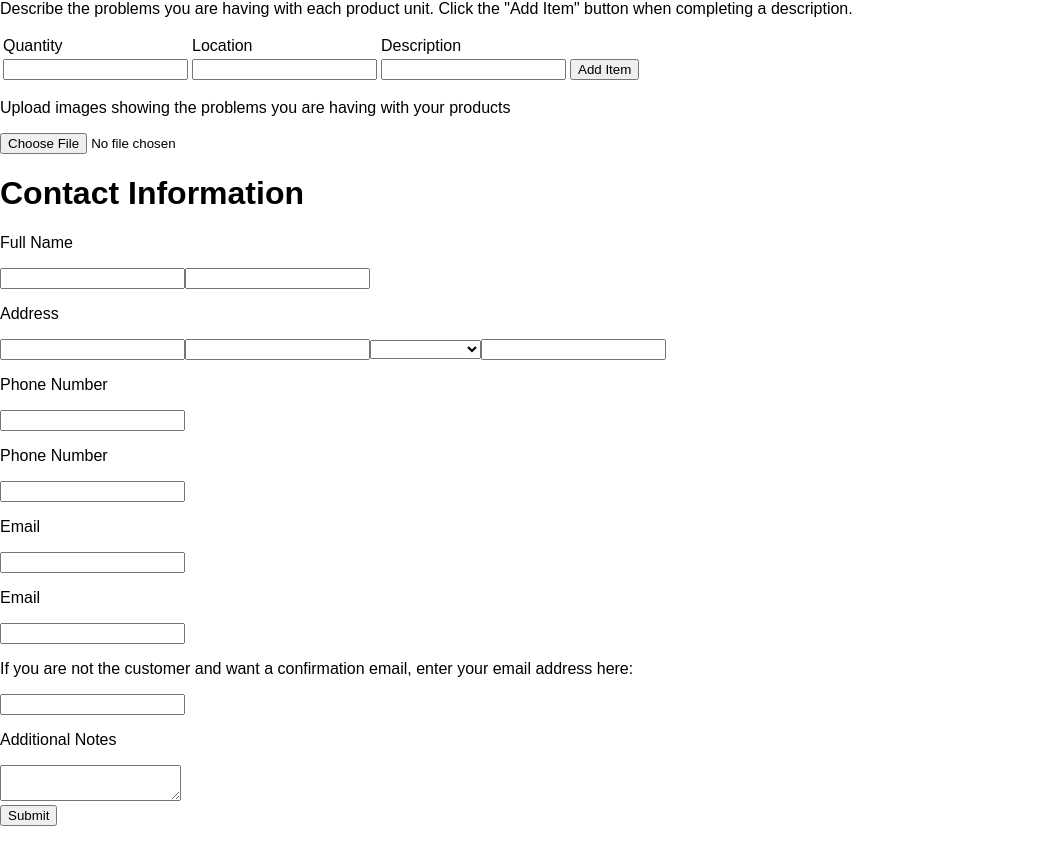
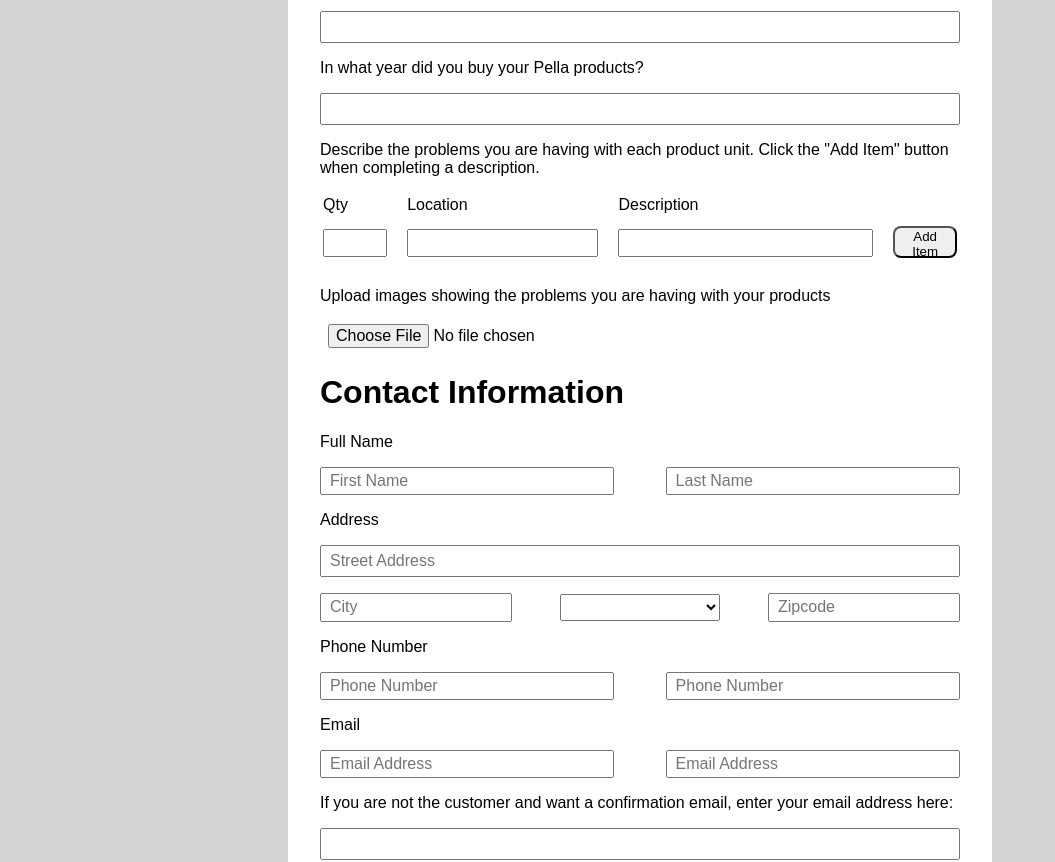
Before and after one commit to sgarrs/service-form, a React (Create React App) app: page / in a window 1280 px wide. Shown: the part 501-1363 px from the top of the page, without its empty margins (0-1055 px from the left). Before the commit the page ends 1327 px from the top, so only its background shows below. Built offline with nearby package versions, Linux system fonts and the light colour scheme.

Commit message:
add general form style

```diff
--- a/src/App.css
+++ b/src/App.css
@@ -0,0 +1,139 @@
+body {
+  box-sizing: border-box;
+  background: lightgray;
+  font-size: 16px;
+}
+
+.App {
+  width: 100%;
+}
+
+input, select {
+  font-size: 1rem;
+  padding: .2rem 0 .2rem .5rem;
+  box-sizing: border-box;
+}
+
+label {
+  margin-bottom: 1rem;
+}
+
+form {
+  width: 50%;
+  margin: 1rem auto;
+  background: white;
+  padding: 2rem;
+}
+
+form > label > select,
+form > label > input {
+  width: 100%;
+  height: 2rem;
+}
+
+table {
+  width: 100%;
+}
+
+tbody, thead {
+  padding: 0;
+  margin: 0;
+}
+
+tr {
+  display: flex;
+  width: 100%;
+  flex-direction: row;
+  justify-content: space-between;
+  align-items: center;
+  align-content: flex-start;
+  margin-bottom: .5rem;
+}
+
+.lineItemQtyHeader,
+.lineItemLocationHeader,
+.lineItemDescriptionHeader {
+}
+
+.lineItemQty > input, .lineItemLocation > input, .lineItemDescription > input {
+  width: 100%;
+  font-size: 1rem;
+}
+.lineItemQty {
+  width: 10%;
+}
+.lineItemLocation {
+  width: 30%;
+}
+.lineItemDescription {
+  width: 40%;
+}
+.lineItemAdd, .lineItemRemove {
+  width: 10%;
+  text-align: center;
+}
+
+.lineItemAdd > button,
+.lineItemRemove > button {
+  border-radius: .5rem;
+  width: 100%;
+  height: 2rem;
+}
+
+.fullName {
+  display: flex;
+  width: 100%;
+  flex-direction: row;
+  justify-content: space-between;
+}
+
+.fullName > input {
+  width: 46%;
+}
+
+.addressSecondLine {
+  display: flex;
+  width: 100%;
+  flex-direction: row;
+  justify-content: space-between;
+  align-items: center;
+}
+
+.addressSecondLine > input, .addressSecondLine > select {
+  margin-top: 1rem;
+}
+.addressSecondLine > input {
+  width: 30%;
+}
+.addressSecondLine > select {
+  width: 25%;
+}
+
+.phoneNumberLine {
+  display: flex;
+  width: 100%;
+  flex-direction: row;
+  justify-content: space-between;
+}
+
+.phoneNumberLine > input {
+  width: 46%;
+}
+.emailLine {
+  display: flex;
+  width: 100%;
+  flex-direction: row;
+  justify-content: space-between;
+}
+
+.emailLine > input {
+  width: 46%;
+}
+
+textarea {
+  box-sizing: border-box;
+  width: 100%;
+  height: 10rem;
+  padding: .5rem;
+  font-size: 1rem;
+}
--- a/src/App.js
+++ b/src/App.js
@@ -72,11 +72,11 @@ class App extends Component {
         return (
           lineItems.map((line, index) => {
             return (
-              <tr key={`line-item-${index}`}>
-                <td>{line[0]}</td>
-                <td>{line[1]}</td>
-                <td>{line[2]}</td>
-                <td><button onClick={(e) => this.handleRemoveLineItem(e, index)}>-</button></td>
+              <tr className="lineItemList" key={`line-item-${index}`} style={{background: index % 2 ? 'lightgray' : ''}}>
+                <td className="lineItemQty lineItemCell">{line[0]}</td>
+                <td className="lineItemLocation lineItemCell">{line[1]}</td>
+                <td className="lineItemDescription lineItemCell">{line[2]}</td>
+                <td className="lineItemRemove"><button onClick={(e) => this.handleRemoveLineItem(e, index)}>Remove</button></td>
               </tr>
             );
           })
@@ -148,19 +148,19 @@ class App extends Component {
             <table>
               <thead>
                 <tr>
-                  <td>Quantity</td>
-                  <td>Location</td>
-                  <td>Description</td>
-                  <td></td>
+                  <td className="lineItemQty">Qty</td>
+                  <td className="lineItemLocation">Location</td>
+                  <td className="lineItemDescription">Description</td>
+                  <td className="lineItemAdd">&nbsp;</td>
                 </tr>
               </thead>
               <tbody>
                 {this.renderLineItems(this.state.lineItems)}
                 <tr>
-                  <td><input type="text" name="_lineItemQty" value={this.state._lineItemQty} onChange={this.handleChange} /></td>
-                  <td><input type="text" name="_lineItemLocation" value={this.state._lineItemLocation} onChange={this.handleChange} /></td>
-                  <td><input type="text" name="_lineItemDescription" value={this.state._lineItemDescription} onChange={this.handleChange} /></td>
-                  <td><button onClick={this.handleTableSubmit}>Add Item</button></td>
+                  <td className="lineItemQty"><input type="number" name="_lineItemQty" value={this.state._lineItemQty} min="0" onChange={this.handleChange} /></td>
+                  <td className="lineItemLocation"><input type="text" name="_lineItemLocation" value={this.state._lineItemLocation} onChange={this.handleChange} /></td>
+                  <td className="lineItemDescription"><input type="text" name="_lineItemDescription" value={this.state._lineItemDescription} onChange={this.handleChange} /></td>
+                  <td className="lineItemAdd"><button onClick={this.handleTableSubmit}>Add Item</button></td>
                 </tr>
               </tbody>
             </table>
@@ -172,30 +172,37 @@ class App extends Component {
           <h1>Contact Information</h1>
           <label>
             <p>Full Name</p>
+            <div className="fullName">
               <input
                 type="text"
                 name="firstName"
+                placeholder="First Name"
                 value={this.state.firstName}
                 onChange={this.handleChange}
               />
               <input
                 type="text"
                 name="lastName"
+                placeholder="Last Name"
                 value={this.state.lastName}
                 onChange={this.handleChange}
               />
+            </div>
           </label>
           <label>
             <p>Address</p>
             <input
               type="text"
               name="streetAddress"
+              placeholder="Street Address"
               value={this.state.streetAddress}
               onChange={this.handleChange}
             />
+            <div className="addressSecondLine">
               <input
                 type="text"
                 name="city"
+                placeholder="City"
                 value={this.state.city}
                 onChange={this.handleChange}
               />
@@ -215,45 +222,49 @@ class App extends Component {
               <input
                 type="text"
                 name="zipCode"
+                placeholder="Zipcode"
                 value={this.state.zipCode}
                 onChange={this.handleChange}
               />
+            </div>
           </label>
           <label>
             <p>Phone Number</p>
+            <div className="phoneNumberLine">
               <input
                 type="text"
                 name="phoneOne"
+                placeholder="Phone Number"
                 value={this.state.phoneOne}
                 onChange={this.handleChange}
               />
-          </label>
-          <label>
-            <p>Phone Number</p>
               <input
                 type="text"
                 name="phoneTwo"
+                placeholder="Phone Number"
                 value={this.state.phoneTwo}
                 onChange={this.handleChange}
               />
+            </div>
           </label>
           <label>
             <p>Email</p>
+            <div className="emailLine">
               <input
                 type="text"
                 name="emailOne"
+                placeholder="Email Address"
                 value={this.state.emailOne}
                 onChange={this.handleChange}
               />
-          </label>
-          <label>
-            <p>Email</p>
               <input
                 type="text"
                 name="emailTwo"
+                placeholder="Email Address"
                 value={this.state.emailTwo}
                 onChange={this.handleChange}
               />
+            </div>
           </label>
           <label>
             <p>If you are not the customer and want a confirmation email, enter your email address here:</p>
```
Lines whose indentation alone changed are shown as unchanged.
